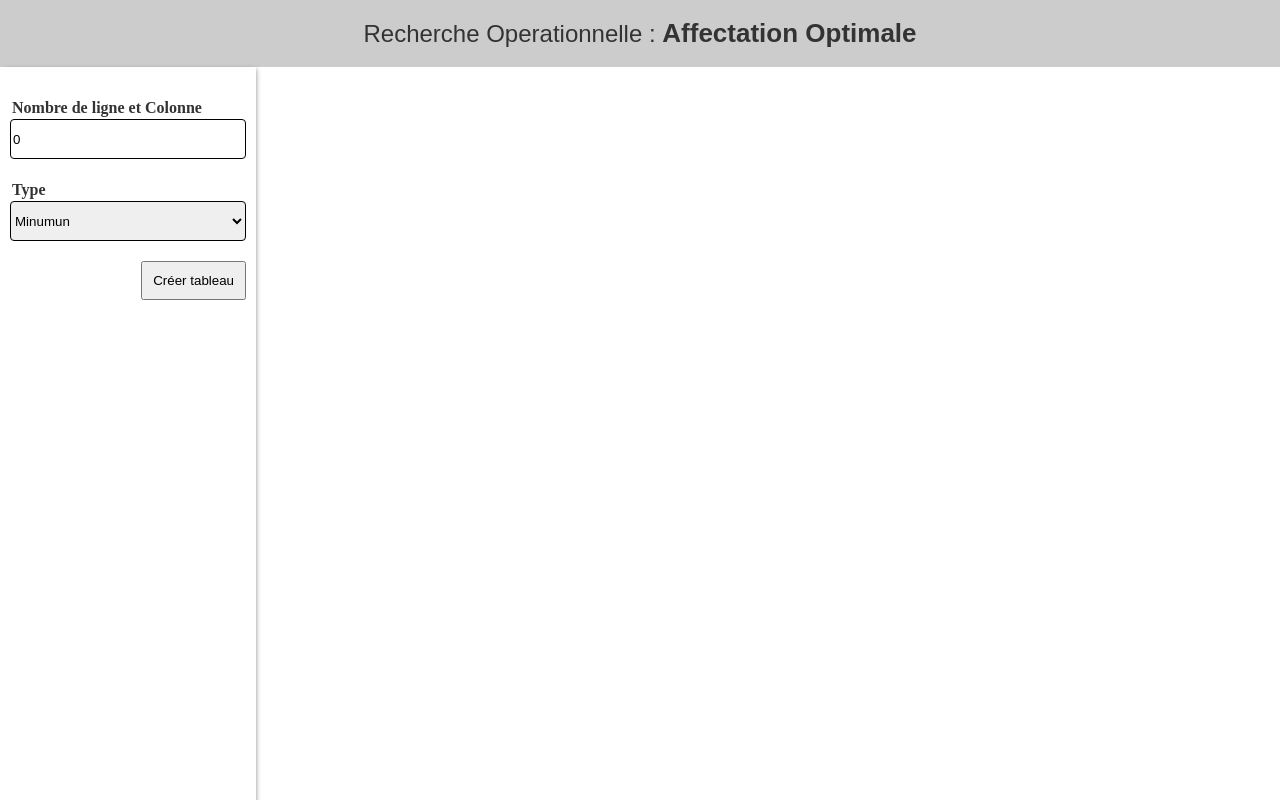
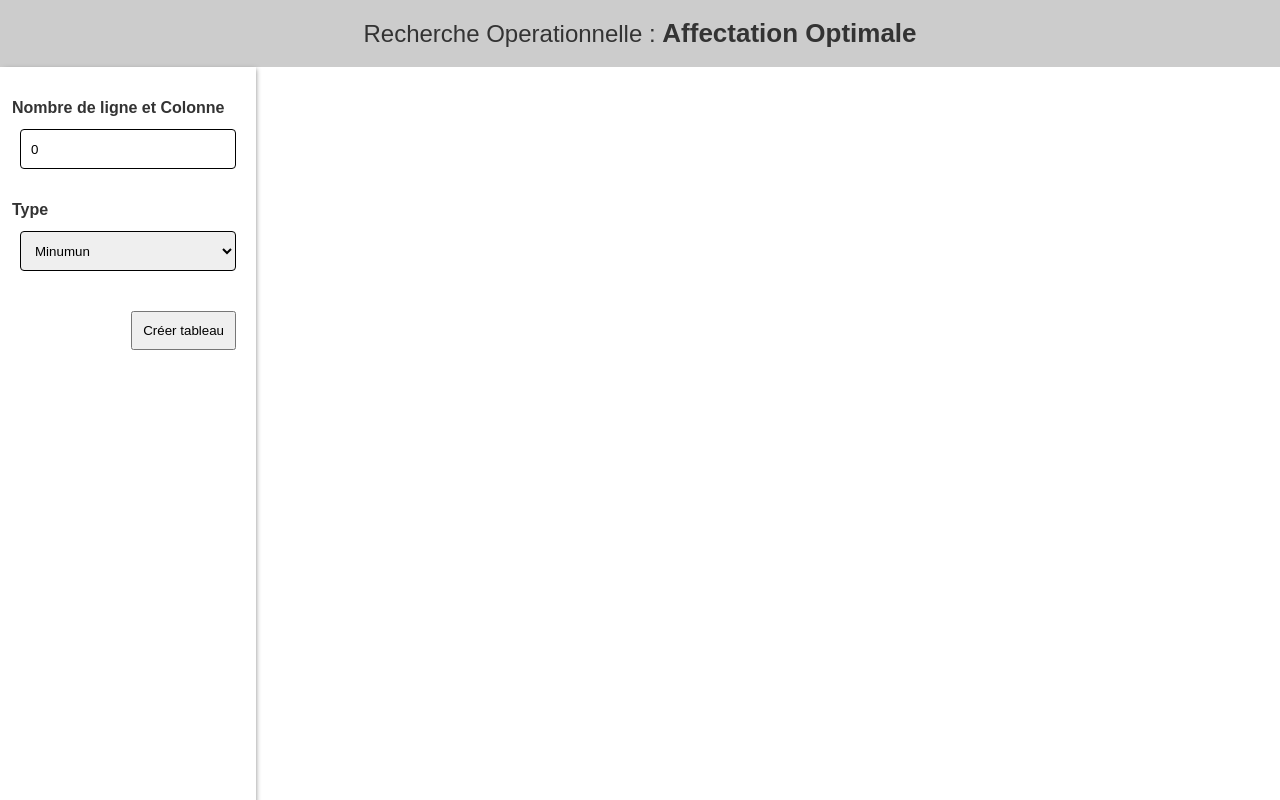
Before and after one commit to Nomentsafiidy/ro_affectation_optimal, an Angular app: page / in a window 1280 px wide. Built offline with nearby package versions, Linux system fonts and the light colour scheme.

Commit message:
style - tab_form and inputs

```diff
--- a/src/app/pages/home/home.page.scss
+++ b/src/app/pages/home/home.page.scss
@@ -11,11 +11,13 @@
             box-shadow: 2px 0 5px -2px #888;
             position: fixed;
             padding: 20px 0;
+            font-family: Arial, Helvetica, sans-serif;
             .input_group {
                 display: flex;
                 flex-direction: column;
                 padding: 10px;
                 font-size: 16px;
+
                 color: #333;
                 .label {
                     margin: 2px;
@@ -26,12 +28,16 @@
                     border: 1px solid;
                     border-radius: 4px;
                     outline: none !important;
+                    padding: 0 10px;
+                    margin: 10px;
+                    font-family: Arial, Helvetica, sans-serif;
                 }
             }
             .btn {
                 display: flex;
                 justify-content: flex-end;
                 padding: 10px;
+                margin: 10px;
                 .btn_primary {
                     padding: 10px;
                 }
```
